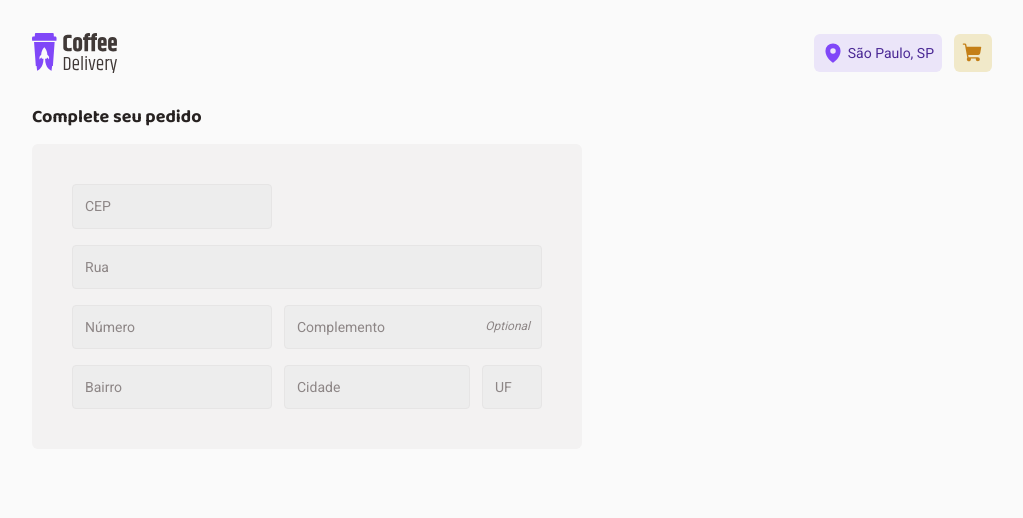
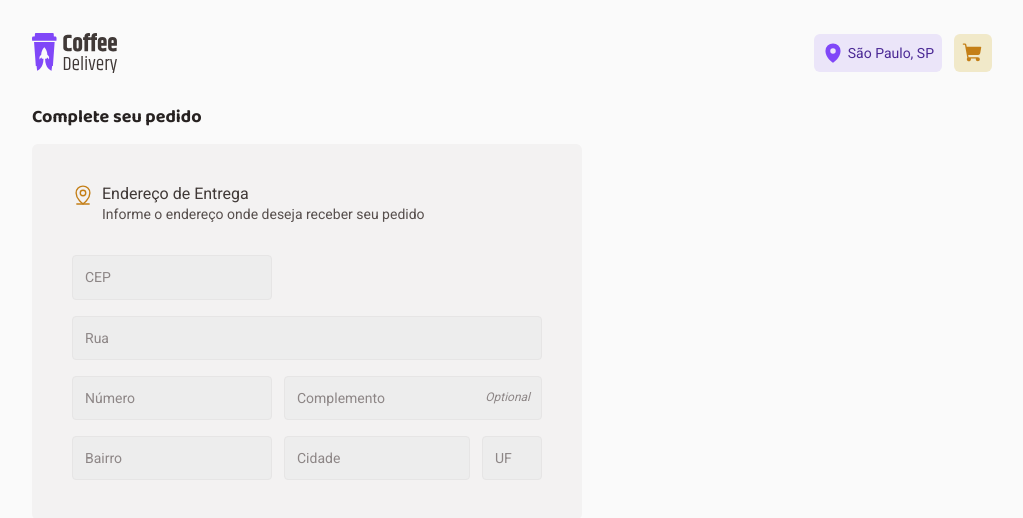
Before and after one commit to JamDev0/coffe, a React (Vite) app: page /cart in a window 1280 px wide. Shown: the top 518 px of the page, without its empty margins (128-1151 px from the left). Built offline with nearby package versions, Linux system fonts and the light colour scheme.

Commit message:
implementação do design do AdressForm e atribuição dos atributod do react-hook-form

```diff
--- a/src/pages/Cart/components/AddressForm/index.tsx
+++ b/src/pages/Cart/components/AddressForm/index.tsx
@@ -1,33 +1,70 @@
-import { useFormContext } from "react-hook-form";
-import { AddressFormContainer, CEPInput, InputsContainer, StreetNumberInput, SameLineInputsContainer, StreetInputs, StreetComplementInput, DistrictInput, CityInput, FederativeUnitInput, StreetComplementInputWrapper, StreetComplementInputAfter } from "./styles";
+import { MapPinLine } from 'phosphor-react'
+import { useFormContext } from 'react-hook-form'
+import {
+  AddressFormContainer,
+  CEPInput,
+  InputsContainer,
+  StreetNumberInput,
+  SameLineInputsContainer,
+  StreetInputs,
+  StreetComplementInput,
+  DistrictInput,
+  CityInput,
+  FederativeUnitInput,
+  StreetComplementInputWrapper,
+  StreetComplementInputAfter,
+  DescriptionContainer,
+} from './styles'
 
 export function AddressForm() {
   const { register } = useFormContext()
 
   return (
     <AddressFormContainer>
-
+      <DescriptionContainer>
+        <MapPinLine />
+        <div>
+          <h2>Endereço de Entrega</h2>
+          <h3>Informe o endereço onde deseja receber seu pedido</h3>
+        </div>
+      </DescriptionContainer>
 
       <InputsContainer>
-        <CEPInput placeholder="CEP" type='text' {...register('cep')}/>
+        <CEPInput placeholder="CEP" type="text" {...register('cep')} />
 
-        <StreetInputs placeholder="Rua" type='text' {...register('street')}/>
+        <StreetInputs placeholder="Rua" type="text" {...register('street')} />
 
         <SameLineInputsContainer>
-          <StreetNumberInput placeholder="Número" type='text' {...register('streetNumber')}/>
+          <StreetNumberInput
+            placeholder="Número"
+            type="text"
+            {...register('streetNumber')}
+          />
 
           <StreetComplementInputWrapper>
-            <StreetComplementInput placeholder="Complemento" type='text' {...register('streetComplement')}/>
+            <StreetComplementInput
+              placeholder="Complemento"
+              type="text"
+              {...register('streetComplement')}
+            />
             <StreetComplementInputAfter>Optional</StreetComplementInputAfter>
           </StreetComplementInputWrapper>
         </SameLineInputsContainer>
 
         <SameLineInputsContainer>
-          <DistrictInput placeholder="Bairro" type='text' {...register('district')}/>
+          <DistrictInput
+            placeholder="Bairro"
+            type="text"
+            {...register('district')}
+          />
 
-          <CityInput placeholder="Cidade" type='text' {...register('city')}/>
+          <CityInput placeholder="Cidade" type="text" {...register('city')} />
 
-          <FederativeUnitInput placeholder="UF" type='text' {...register('federativeUnit')}/>
+          <FederativeUnitInput
+            placeholder="UF"
+            type="text"
+            {...register('federativeUnit')}
+          />
         </SameLineInputsContainer>
       </InputsContainer>
     </AddressFormContainer>
--- a/src/pages/Cart/components/AddressForm/styles.ts
+++ b/src/pages/Cart/components/AddressForm/styles.ts
@@ -1,11 +1,40 @@
-import styled from "styled-components";
+import styled from 'styled-components'
 
 export const AddressFormContainer = styled.section`
   padding: 2.5rem;
 
-  background-color: ${params => params.theme.colors.base.card};
+  background-color: ${(params) => params.theme.colors.base.card};
 
   border-radius: 6px;
+`
+
+export const DescriptionContainer = styled.div`
+  display: flex;
+  column-gap: 0.5rem;
+
+  margin-bottom: 2rem;
+
+  > svg {
+    width: 1.375rem;
+    height: 1.375rem;
+
+    color: ${(params) => params.theme.colors.product.yellow[600]};
+  }
+
+  > div {
+    display: flex;
+    flex-direction: column;
+
+    > h2 {
+      font-size: 1rem;
+      color: ${(params) => params.theme.colors.base.subtitle};
+    }
+
+    > h3 {
+      font-size: 0.875rem;
+      color: ${(params) => params.theme.colors.base.text};
+    }
+  }
 `
 
 export const InputsContainer = styled.div`
@@ -20,18 +49,18 @@ export const SameLineInputsContainer = styled.div`
 `
 
 const BaseInput = styled.input`
-  border: 1px solid ${params => params.theme.colors.base.button};
+  border: 1px solid ${(params) => params.theme.colors.base.button};
   border-radius: 4px;
 
-  background-color: ${params => params.theme.colors.base.input};
+  background-color: ${(params) => params.theme.colors.base.input};
 
   padding: 0.75rem;
 
-  color: ${params => params.theme.colors.base.text};
+  color: ${(params) => params.theme.colors.base.text};
   font-size: 0.875rem;
 
   ::placeholder {
-    color: ${params => params.theme.colors.base.label};
+    color: ${(params) => params.theme.colors.base.label};
   }
 `
 
@@ -69,7 +98,7 @@ export const StreetComplementInputAfter = styled.span`
 
   font-size: 0.75rem;
   font-style: italic;
-  color: ${params => params.theme.colors.base.label};
+  color: ${(params) => params.theme.colors.base.label};
 `
 
 export const DistrictInput = styled(BaseInput)`
```
